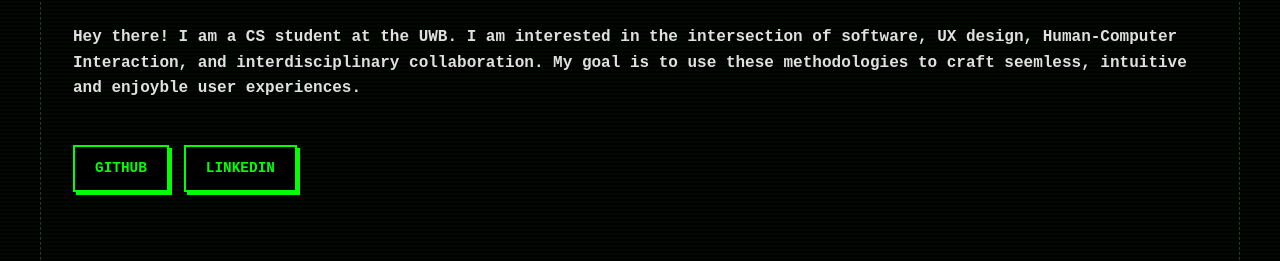
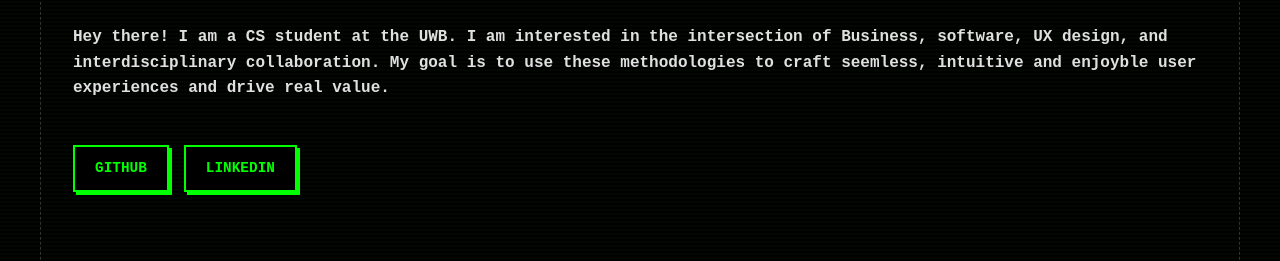
Before and after one commit to KenjiFH/Portfolio-site, a plain HTML site: page index.html in a window 1280 px wide. Shown: the part 323-584 px from the top of the page. Drawn offline with Linux system fonts and the light colour scheme.

Commit message:
revised bio

```diff
--- a/index.html
+++ b/index.html
@@ -23,7 +23,7 @@
         <h1>Kenji FAhselt.</h1>
             <h2>UW CS student - Focusing on the User</h2>
             <p>
-             Hey there! I am a CS student at the UWB. I am interested in the intersection of software, UX design, Human-Computer Interaction, and interdisciplinary collaboration. My goal is to use these methodologies to craft seemless, intuitive and enjoyble user experiences.
+             Hey there! I am a CS student at the UWB. I am interested in the intersection of Business, software, UX design, and interdisciplinary collaboration. My goal is to use these methodologies to craft seemless, intuitive and enjoyble user experiences and drive real value.
             </p>
 
         <div style="margin-top: 1.5rem; display: flex; gap: 15px">
```
